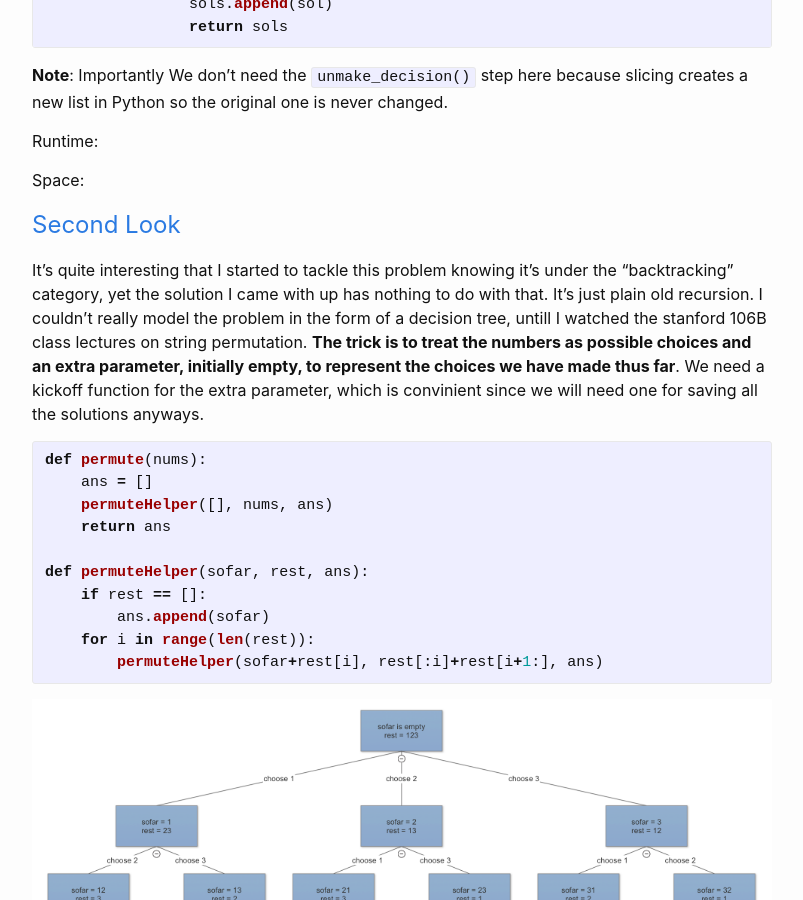
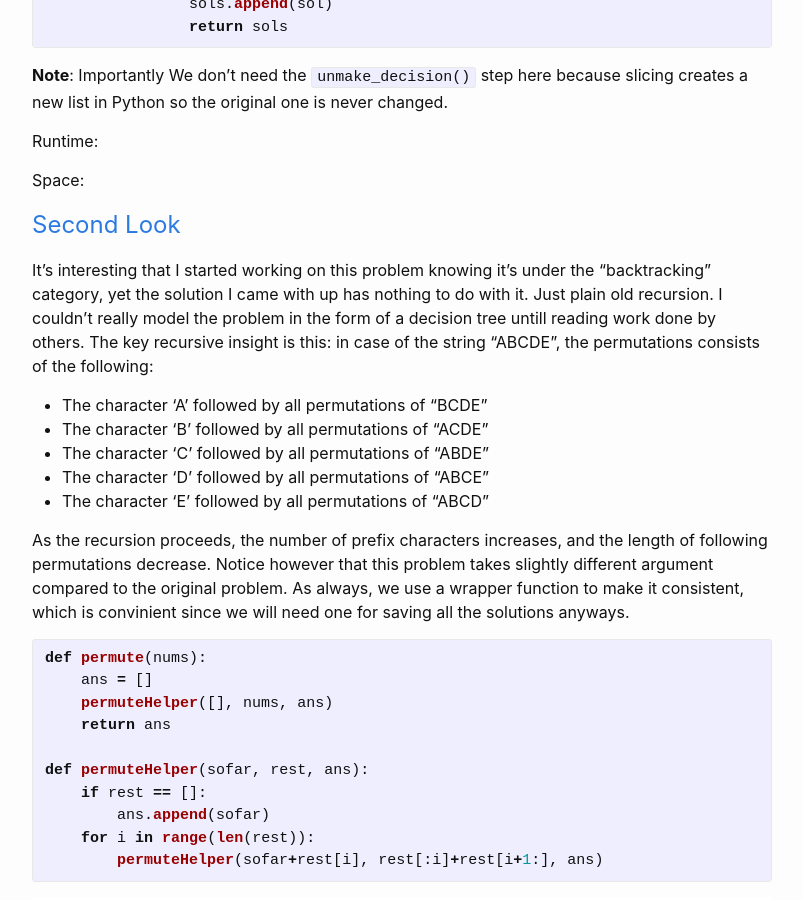
Before and after one commit to x7qiu/x7qiu.github.io, a Jekyll site: the page built from _posts/2019-01-27-LeetCode-Backtracking.md, in a window 1280 px wide and 900 px high, scrolled down 3485 px. Shown: the whole window, without its empty margins (238-1041 px from the left). Built offline with Jekyll 4.4.1, drawn with Linux system fonts in a browser that asks for light colours; formulas are drawn with MathJax 3; some of the changed text lies outside the part shown.

Commit message:
modified wording

```diff
--- a/_posts/2019-01-27-LeetCode-Backtracking.md
+++ b/_posts/2019-01-27-LeetCode-Backtracking.md
@@ -135,7 +135,15 @@ Runtime:
 Space:
 
 # Second Look
-It's quite interesting that I started to tackle this problem knowing it's under the "backtracking" category, yet the solution I came with up has nothing to do with that. It's just plain old recursion. I couldn't really model the problem in the form of a decision tree, untill I watched the stanford 106B class lectures on string permutation. **The trick is to treat the numbers as possible choices and an extra parameter, initially empty, to represent the choices we have made thus far**. We need a kickoff function for the extra parameter, which is convinient since we will need one for saving all the solutions anyways.
+It's interesting that I started working on this problem knowing it's under the "backtracking" category, yet the solution I came with up has nothing to do with it. Just plain old recursion. I couldn't really model the problem in the form of a decision tree untill reading work done by others. The key recursive insight is this: in case of the string "ABCDE", the permutations consists of the following:
+
+* The character 'A' followed by all permutations of "BCDE"
+* The character 'B' followed by all permutations of "ACDE"
+* The character 'C' followed by all permutations of "ABDE"
+* The character 'D' followed by all permutations of "ABCE"
+* The character 'E' followed by all permutations of "ABCD"
+
+As the recursion proceeds, the number of prefix characters increases, and the length of following permutations decrease. Notice however that this problem takes slightly different argument compared to the original problem. As always, we use a wrapper function to make it consistent, which is convinient since we will need one for saving all the solutions anyways.
 
 {% highlight python %}
 def permute(nums):
```
Also changed, not shown: other parts of _posts/2019-01-27-LeetCode-Backtracking.md (+1 -1 lines).
